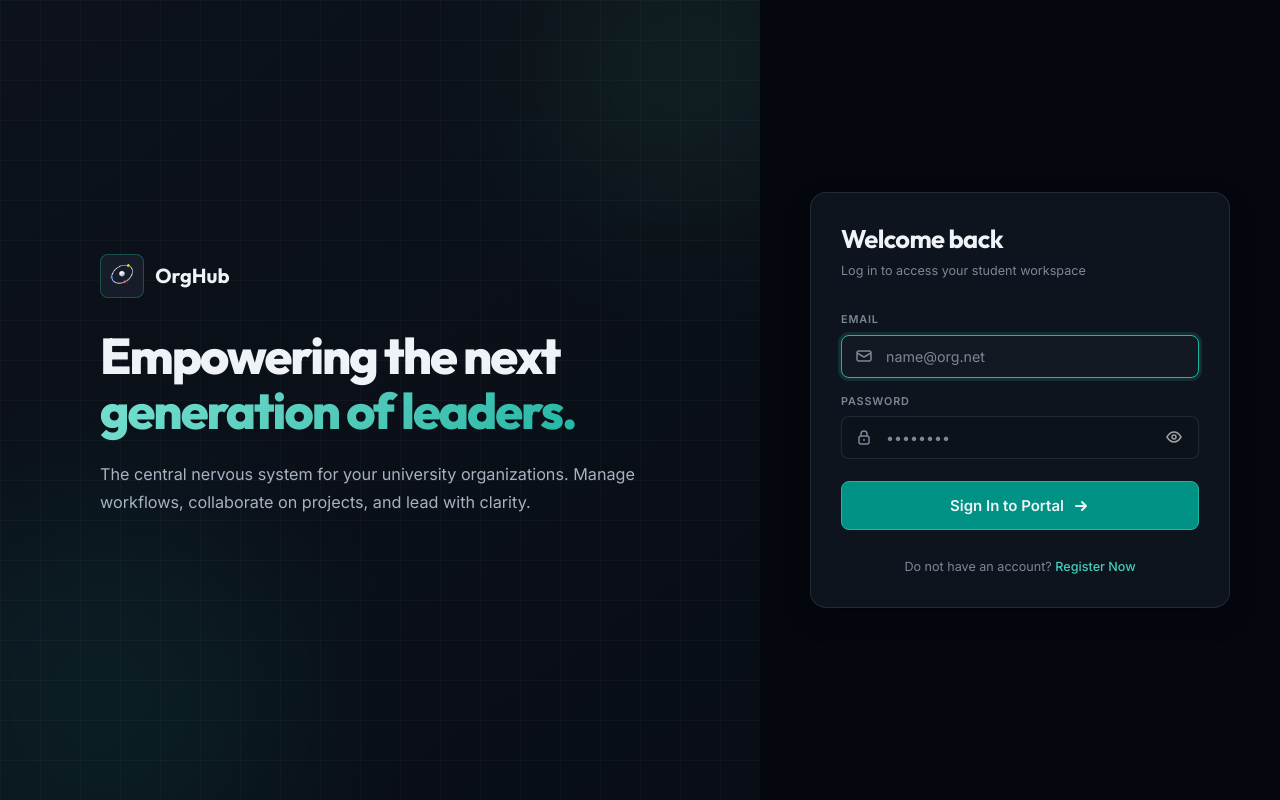
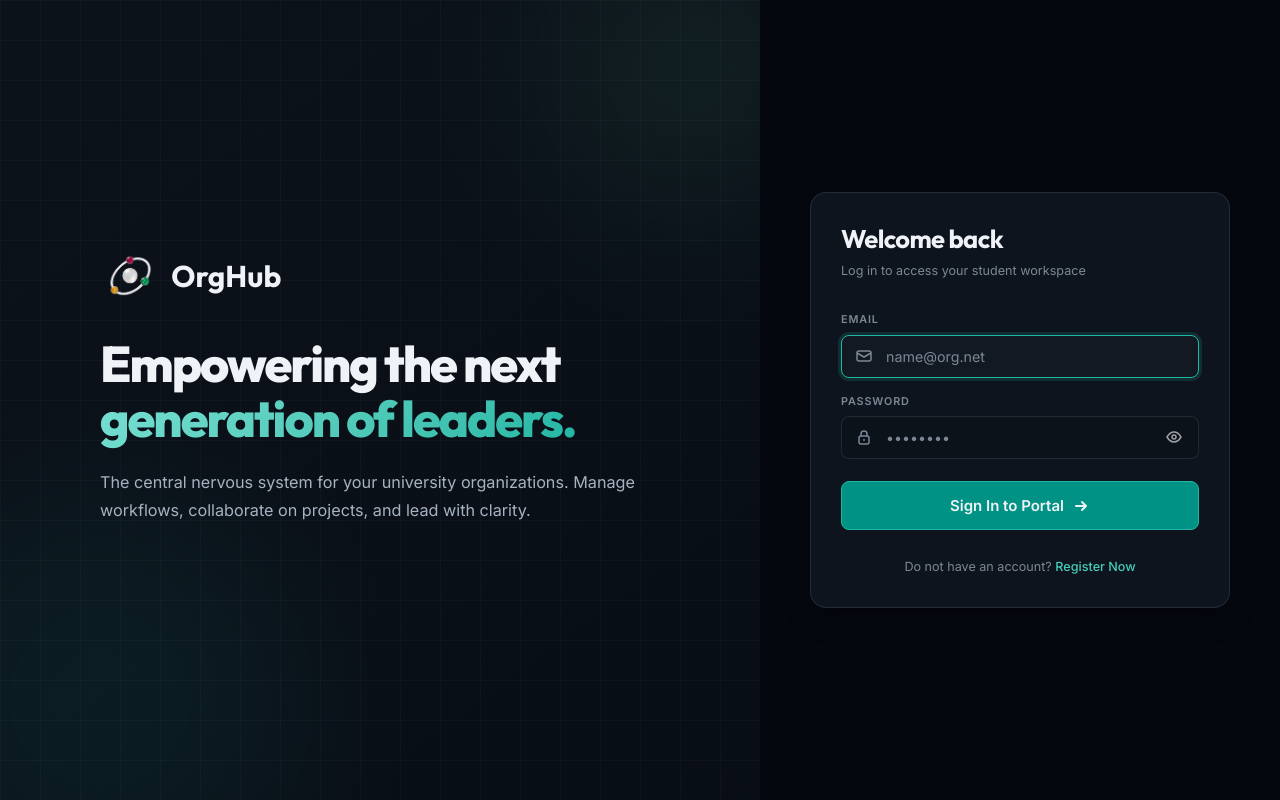
Before and after one commit to Thalleous88/OrgHub, a React (Vite) app in the folder frontend/: page / in a window 1280 px wide. Built offline with nearby package versions, Linux system fonts and the light colour scheme; no server answers.

Commit message:
update logo

```diff
--- a/frontend/index.html
+++ b/frontend/index.html
@@ -6,7 +6,7 @@
         <link
             rel="icon"
             type="image/svg+xml"
-            href="./src/assets/orghub-logo.png"
+            href="./src/assets/orghub-logo-v2.png"
         />
         <meta name="viewport" content="width=device-width, initial-scale=1.0" />
         <meta
--- a/frontend/src/components/layout/Sidebar.tsx
+++ b/frontend/src/components/layout/Sidebar.tsx
@@ -5,7 +5,7 @@ import { Link, useLocation, useNavigate } from "react-router-dom";
 import { useDashboard } from "../../hooks/queries/useDashboard";
 import "./Sidebar.css";
 
-const orgHubLogo = new URL("../../assets/orghub-logo.png", import.meta.url).href;
+const orgHubLogo = new URL("../../assets/orghub-logo-v2.png", import.meta.url).href;
 
 interface NavItem {
   id: string;
--- a/frontend/src/pages/auth/AuthPage.css
+++ b/frontend/src/pages/auth/AuthPage.css
@@ -17,7 +17,11 @@
     align-items: center;
     justify-content: center;
     padding: var(--space-2xl);
-  background: linear-gradient(145deg, var(--surface-primary), var(--navy-900));
+    background: linear-gradient(
+        145deg,
+        var(--surface-primary),
+        var(--navy-900)
+    );
     overflow: hidden;
 }
 
@@ -38,11 +42,8 @@
     display: flex;
     align-items: center;
     justify-content: center;
-  width: 44px;
-  height: 44px;
-  border-radius: var(--radius-md);
-  background: var(--surface-secondary);
-  border: 1px solid var(--border-accent);
+    width: 60px;
+    height: 60px;
     box-shadow: none;
     overflow: hidden;
 }
@@ -55,7 +56,8 @@
 
 .login-hero__logo-text {
     font-family: var(--font-heading);
-  font-size: var(--text-xl);
+    /*font-size: var(--text-xl);*/
+    font-size: 30px;
     font-weight: 700;
     color: var(--text-primary);
 }
@@ -145,7 +147,11 @@
     inset: 0;
     background-image:
         linear-gradient(oklch(70% 0.025 255 / 0.045) 1px, transparent 1px),
-    linear-gradient(90deg, oklch(70% 0.025 255 / 0.045) 1px, transparent 1px);
+        linear-gradient(
+            90deg,
+            oklch(70% 0.025 255 / 0.045) 1px,
+            transparent 1px
+        );
     background-size: 40px 40px;
 }
 
@@ -256,7 +262,9 @@
     border: 1px solid var(--border-primary);
     color: var(--text-primary);
     font-size: var(--text-md);
-  transition: border-color var(--transition-fast), box-shadow var(--transition-fast);
+    transition:
+        border-color var(--transition-fast),
+        box-shadow var(--transition-fast);
 }
 
 .login-form__input-wrapper input::placeholder {
@@ -279,7 +287,9 @@
     align-items: center;
     cursor: pointer;
     opacity: 0.6;
-  transition: opacity var(--transition-fast), transform var(--transition-fast);
+    transition:
+        opacity var(--transition-fast),
+        transform var(--transition-fast);
 }
 
 .login-form__toggle-password:hover {
@@ -301,7 +311,11 @@
     color: var(--text-primary);
     font-weight: 600;
     font-size: 1rem;
-  transition: background var(--transition-fast), box-shadow var(--transition-fast), transform var(--transition-fast), opacity var(--transition-fast);
+    transition:
+        background var(--transition-fast),
+        box-shadow var(--transition-fast),
+        transform var(--transition-fast),
+        opacity var(--transition-fast);
     box-shadow: none;
 }
 
--- a/frontend/src/pages/auth/InvitationAcceptPage.tsx
+++ b/frontend/src/pages/auth/InvitationAcceptPage.tsx
@@ -6,7 +6,7 @@ import { Button } from '../../components/ui';
 import { getApiErrorMessage } from '../../lib/apiError';
 import './AuthPage.css';
 
-const orgHubLogo = new URL('../../assets/orghub-logo.png', import.meta.url).href;
+const orgHubLogo = new URL('../../assets/orghub-logo-v2.png', import.meta.url).href;
 
 export default function InvitationAcceptPage() {
   const [params] = useSearchParams();
--- a/frontend/src/pages/auth/LoginPage.tsx
+++ b/frontend/src/pages/auth/LoginPage.tsx
@@ -3,7 +3,8 @@ import { Link, useNavigate } from "react-router-dom";
 import { useAuth } from "../../context/AuthContext";
 import "./AuthPage.css";
 
-const orgHubLogo = new URL("../../assets/orghub-logo.png", import.meta.url).href;
+const orgHubLogo = new URL("../../assets/orghub-logo-v2.png", import.meta.url)
+  .href;
 
 export default function LoginPage() {
   const navigate = useNavigate();
--- a/frontend/src/pages/auth/RegisterPage.tsx
+++ b/frontend/src/pages/auth/RegisterPage.tsx
@@ -4,7 +4,7 @@ import { useAuth } from "../../context/AuthContext";
 import { getApiErrorMessage } from "../../lib/apiError";
 import "./AuthPage.css";
 
-const orgHubLogo = new URL("../../assets/orghub-logo.png", import.meta.url).href;
+const orgHubLogo = new URL("../../assets/orghub-logo-v2.png", import.meta.url).href;
 
 export default function RegisterPage() {
   const navigate = useNavigate();
```
Also changed, not shown: frontend/src/assets/orghub-logo-v2.png (added). Lines whose indentation alone changed are shown as unchanged.
